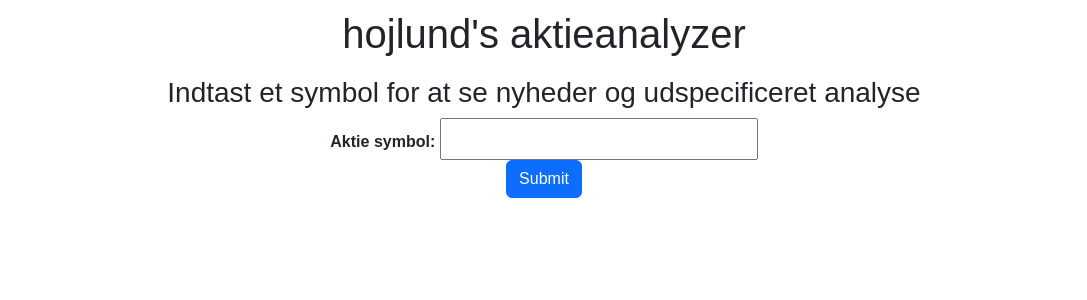
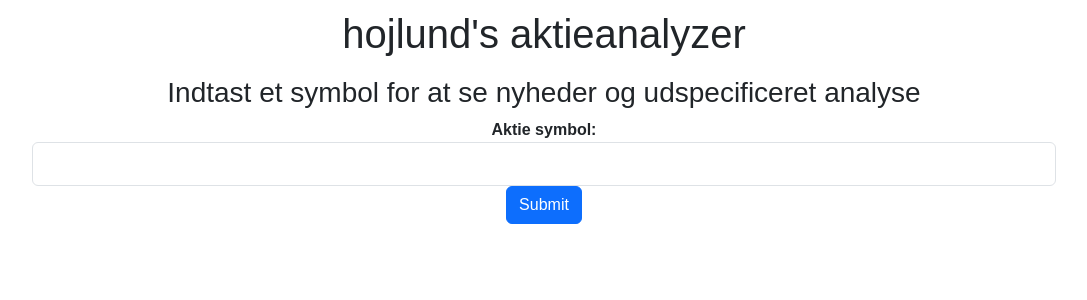
Before and after one commit to hojlund123/stock_sentiment_dashboard, a Flask app: page / in a window 1280 px wide. Shown: the top 300 px of the page, without its empty margins (96-1183 px from the left). Run offline with Flask 2, Linux system fonts and the light colour scheme.

Commit message:
added form control

```diff
--- a/templates/index.html
+++ b/templates/index.html
@@ -39,7 +39,7 @@
 		}
 
 		input[type=text] {
-		   font-size:24px;
+		   font-size:20px;
 		}
 
 
@@ -133,7 +133,7 @@
 				<form action="sentiment" method="POST" align="center">
 
 					<b>Aktie symbol: </b>
-					<input id="text_field" name="ticker" type="text" required>
+					<input class="form-control" id="text_field" name="ticker" type="text" required>
 					<center><input id="submit_button" type="Submit" class="btn btn-primary"></center>
 
 				</form>
```
